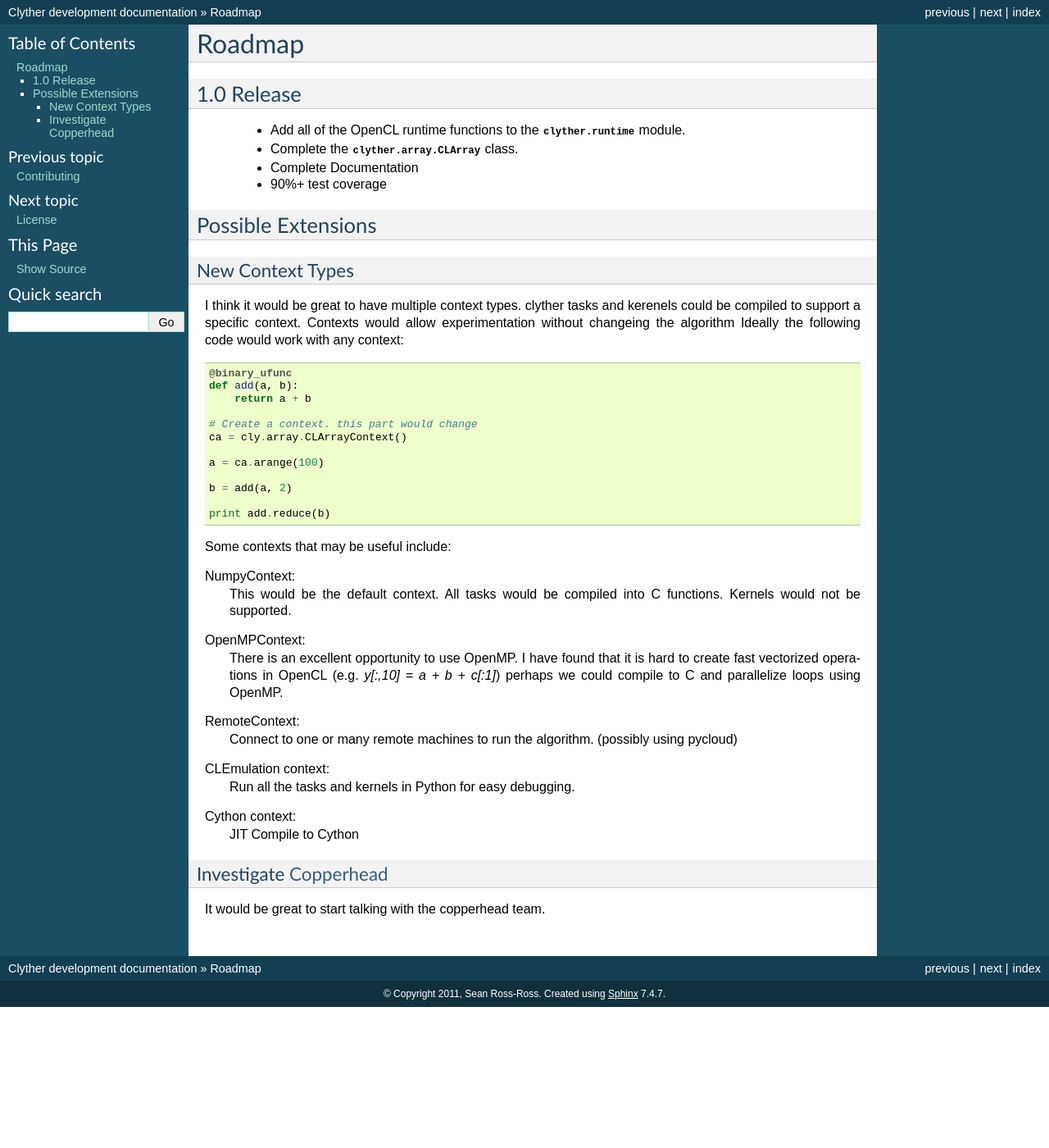
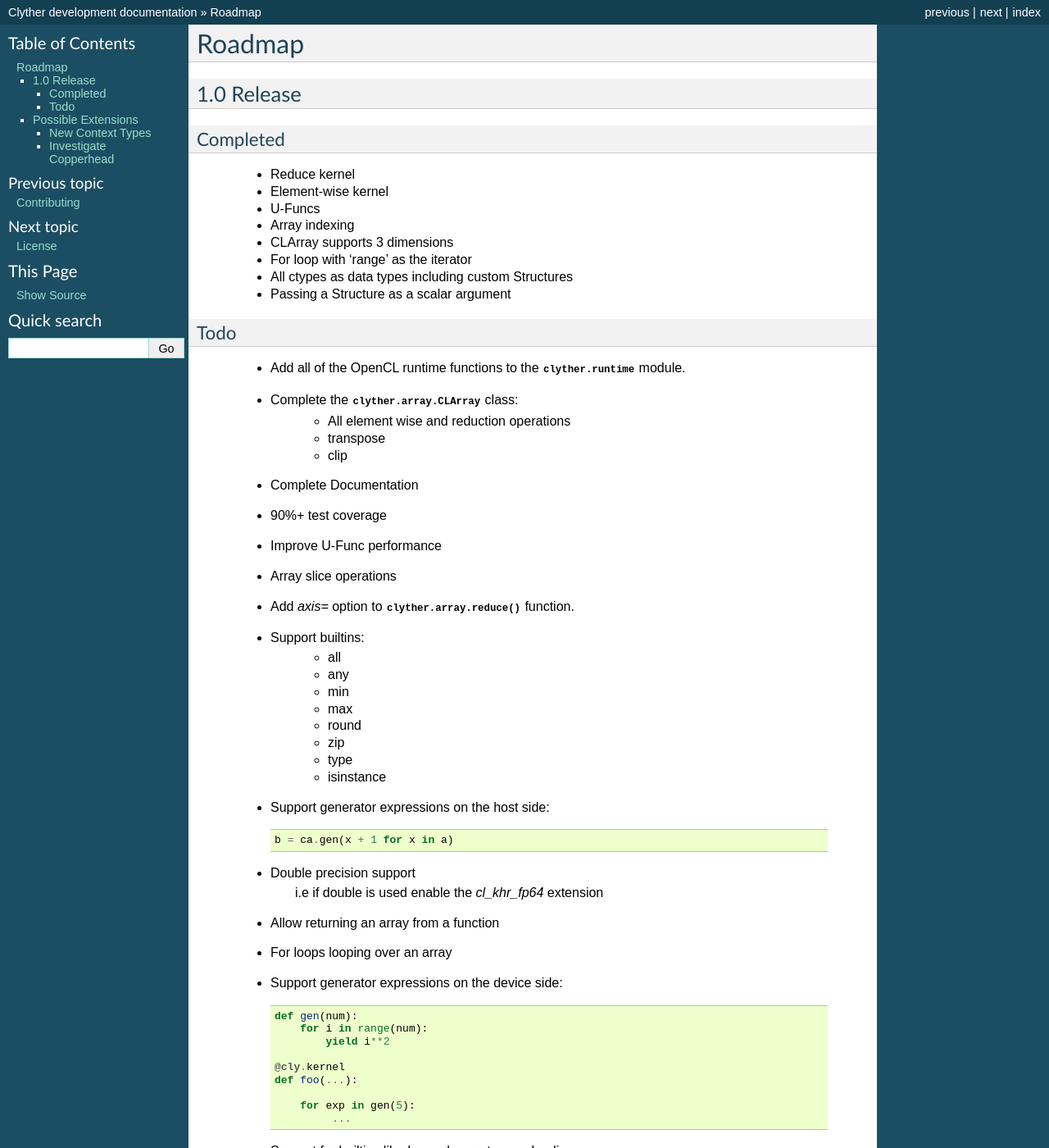
Before and after one commit to srossross/Clyther, a Sphinx documentation site: the page built from doc/roadmap.rst, in a window 1280 px wide and 1400 px high. Shown: the whole window at 82% size. Built offline with Sphinx 7.4.7, drawn with Linux system fonts in a browser that asks for light colours; some of the changed text lies outside the part shown.

Commit message:
DOC: updated 1.0 todo list

```diff
--- a/doc/roadmap.rst
+++ b/doc/roadmap.rst
@@ -6,12 +6,71 @@ Roadmap
 1.0 Release
 -------------
 
+Completed
+^^^^^^^^^^^^^^^^^^^
+
+    * Reduce kernel
+    * Element-wise kernel
+    * U-Funcs
+    * Array indexing
+    * CLArray supports 3 dimensions
+    * For loop with 'range' as the iterator
+    * All ctypes as data types including custom Structures
+    * Passing a Structure as a scalar argument
+
+Todo
+^^^^^^^^^^^^^^^^^^^
+
     * Add all of the OpenCL runtime functions to the :mod:`clyther.runtime` module.
-    * Complete the :class:`clyther.array.CLArray` class.
+    * Complete the :class:`clyther.array.CLArray` class:
+        * All element wise and reduction operations
+        * transpose
+        * clip
+
     * Complete Documentation
     * 90%+ test coverage
+    * Improve U-Func performance
+    * Array slice operations
+    * Add `axis=` option to :func:`clyther.array.reduce` function.
+    * Support builtins:
+        * all
+        * any
+        * min
+        * max
+        * round
+        * zip
+        * type
+        * isinstance
 
-    .. TODO:: Think about the 1.0 goals
+    * Support generator expressions on the host side::
+
+        b = ca.gen(x + 1 for x in a)
+
+    * Double precision support
+        i.e if double is used enable the `cl_khr_fp64` extension
+    * Allow returning an array from a function
+    * For loops looping over an array
+    * Support generator expressions on the device side::
+
+        def gen(num):
+            for i in range(num):
+                yield i**2
+
+        @cly.kernel
+        def foo(...):
+
+            for exp in gen(5):
+                 ...
+    * Support for builtins like `len` and operator overloading.
+    * add the following algorithms:
+        * Sort
+        * search
+        * prefix-sum
+        * fft
+        * blas routines
+
+
+
 
 Possible Extensions
 -------------------------
```
